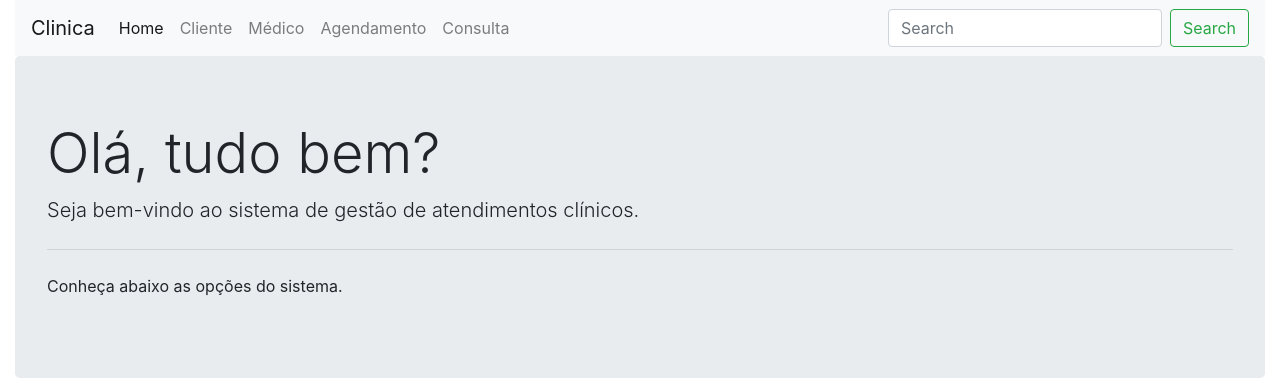
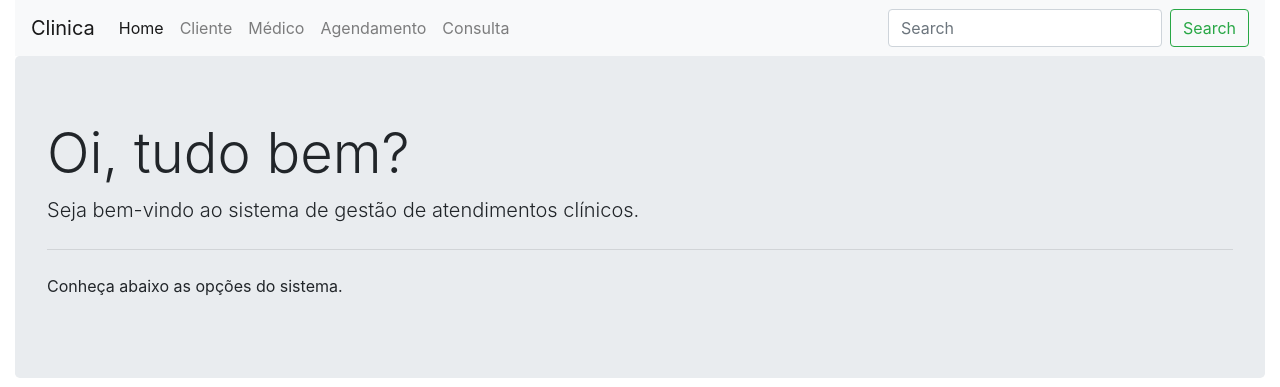
Before and after one commit to ewertonsjp/clinica, a Django app: page /atendimento/ in a window 1280 px wide. Shown: the top 387 px of the page. Run offline with Django 3.2, Linux system fonts and the light colour scheme; some libraries are stand-ins or nearby versions.

Commit message:
Atualizei a mensagem inicial da home

```diff
--- a/atendimento/templates/home.html
+++ b/atendimento/templates/home.html
@@ -48,7 +48,7 @@
         <div class="row">
             <div class="col-12">
                 <div class="jumbotron">
-                    <h1 class="display-4">Olá, tudo bem?</h1>
+                    <h1 class="display-4">Oi, tudo bem?</h1>
                     <p class="lead">Seja bem-vindo ao sistema de gestão de atendimentos clínicos.</p>
                     <hr class="my-4">
                     <p>Conheça abaixo as opções do sistema.</p>
```
